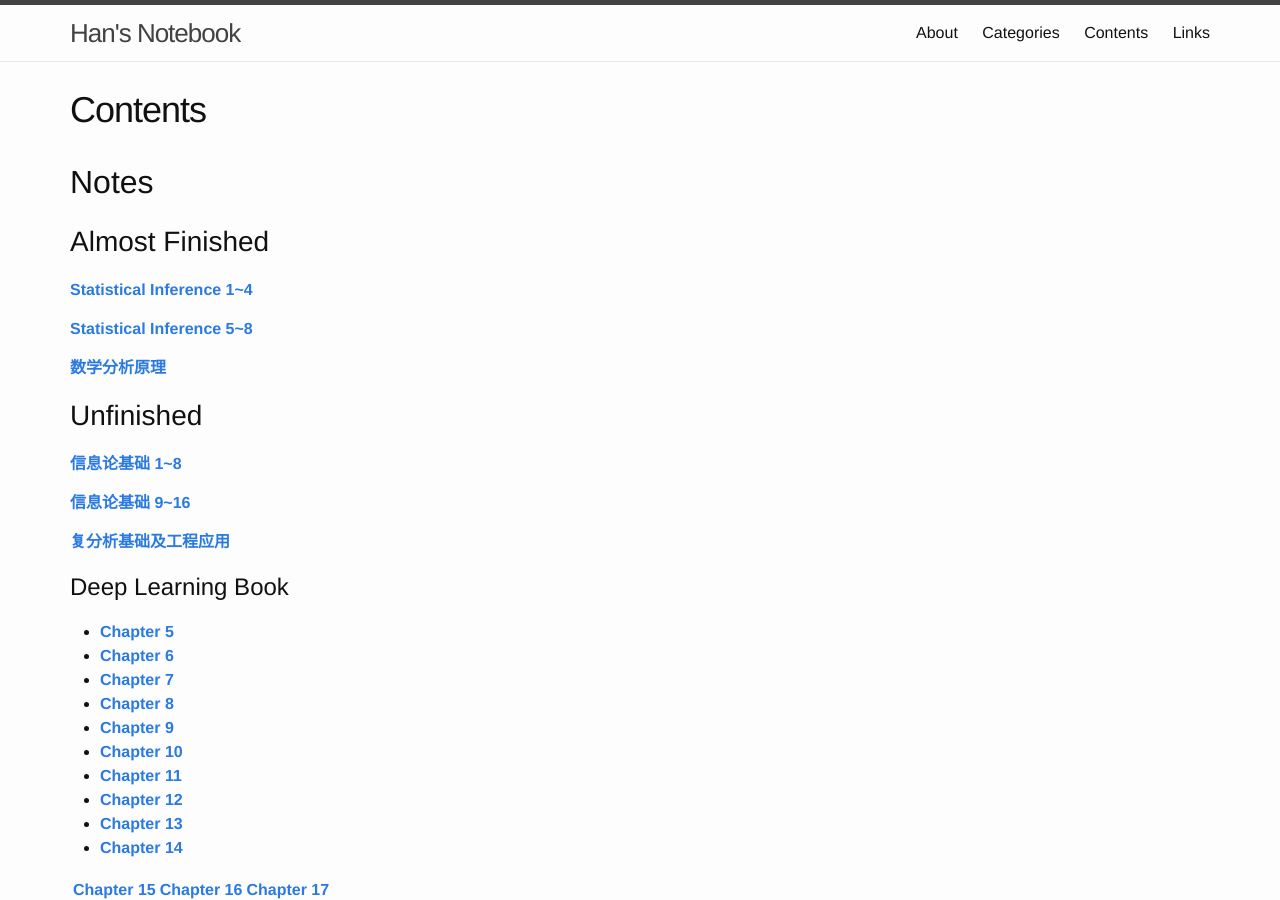
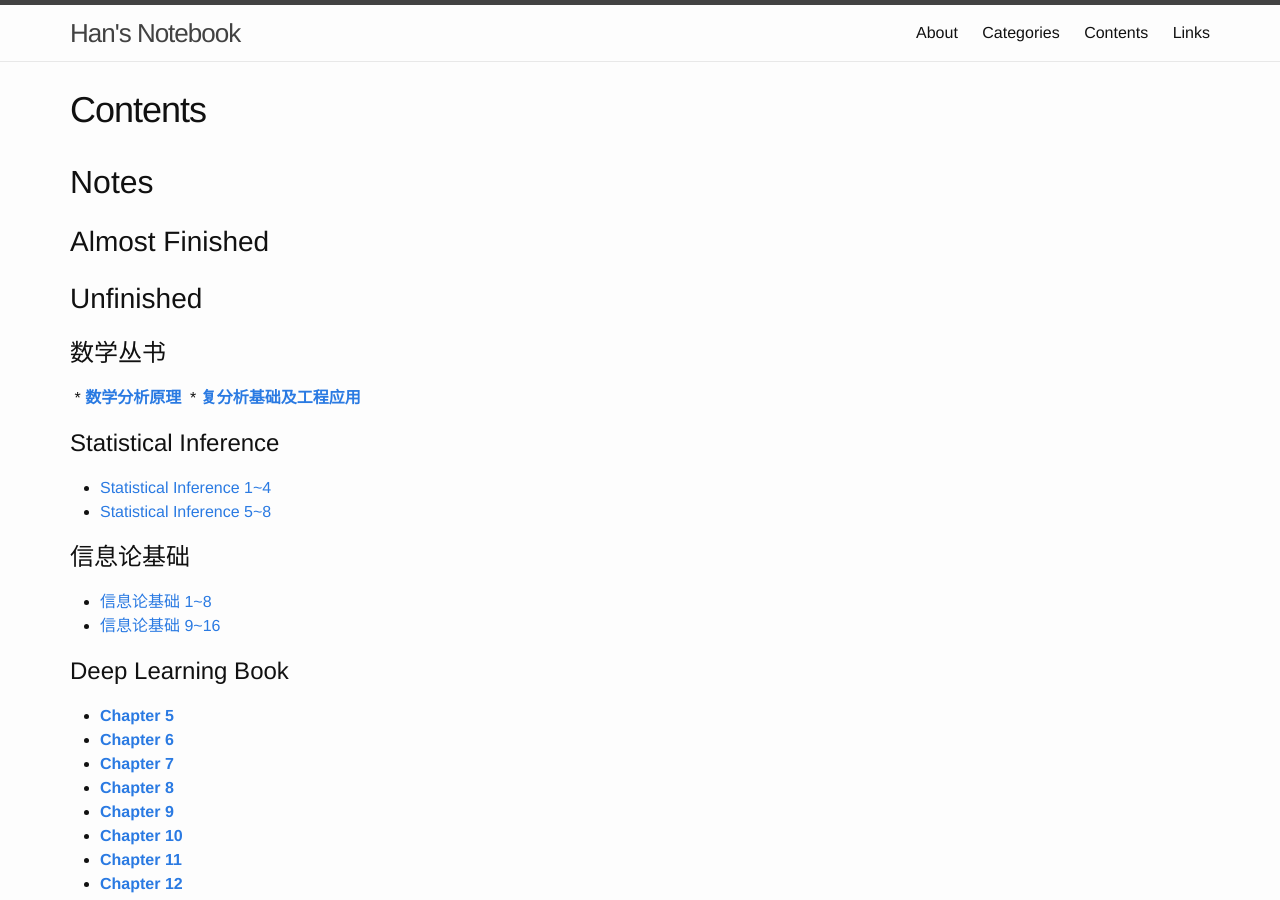
Before and after one commit to FiveEyes/FiveEyes.github.io, a Jekyll site: the page built from contents.md, in a window 1280 px wide and 900 px high. Built offline with Jekyll 4.4.1, drawn with Linux system fonts in a browser that asks for light colours.

Commit message:
Update contents.md

```diff
--- a/contents.md
+++ b/contents.md
@@ -8,19 +8,19 @@ permalink: /contents/
 
 ## Almost Finished
 
-[**Statistical Inference 1~4**]({% post_url 2015-12-07-Statistical-Inference-1 %})
-
-[**Statistical Inference 5~8**]({% post_url 2016-01-11-Statistical-Inference-2 %})
-
-[**数学分析原理**]({% post_url 2015-01-07-Principles-Mathematical-Analysis %})
-
 ## Unfinished
 
-[**信息论基础 1~8**]({% post_url 2015-09-12-Element-of-Information-Theory-1 %})
+### 数学丛书
+  * [**数学分析原理**]({% post_url 2015-01-07-Principles-Mathematical-Analysis %})
+  * [**复分析基础及工程应用**]({% post_url 2016-01-04-Fundamentals-of-Complex-Analysis %})
 
-[**信息论基础 9~16**]({% post_url 2016-01-08-Element-of-Information-Theory-2 %})
+### Statistical Inference
+  * [Statistical Inference 1~4]({% post_url 2015-12-07-Statistical-Inference-1 %})
+  * [Statistical Inference 5~8]({% post_url 2016-01-11-Statistical-Inference-2 %})
 
-[**复分析基础及工程应用**]({% post_url 2016-01-04-Fundamentals-of-Complex-Analysis %})
+### 信息论基础
+  * [信息论基础 1~8]({% post_url 2015-09-12-Element-of-Information-Theory-1 %})
+  * [信息论基础 9~16]({% post_url 2016-01-08-Element-of-Information-Theory-2 %})
 
 ### Deep Learning Book
   * [**Chapter 5**]({% post_url 2017-03-15-Deep-Learning-Book-5 %})
@@ -33,10 +33,12 @@ permalink: /contents/
   * [**Chapter 12**]({% post_url 2017-11-02-Deep-Learning-Book-12 %})
   * [**Chapter 13**]({% post_url 2017-11-03-Deep-Learning-Book-13 %})
   * [**Chapter 14**]({% post_url 2017-11-06-Deep-Learning-Book-14 %})
-
-| :---: | :---: | :---: |
-|[**Chapter 15**]({% post_url 2017-11-09-Deep-Learning-Book-15 %}) | [**Chapter 16**]({% post_url 2017-11-19-Deep-Learning-Book-16 %}) | [**Chapter 17**]({% post_url 2017-12-02-Deep-Learning-Book-17 %}) |
-| [**Chapter 18**]({% post_url 2017-12-10-Deep-Learning-Book-18 %}) | [**Chapter 19**]({% post_url 2017-12-27-Deep-Learning-Book-19 %}) | [**Chapter 20**]({% post_url 2018-01-11-Deep-Learning-Book-20 %}) |
+  * [**Chapter 15**]({% post_url 2017-11-09-Deep-Learning-Book-15 %})
+  * [**Chapter 16**]({% post_url 2017-11-19-Deep-Learning-Book-16 %})
+  * [**Chapter 17**]({% post_url 2017-12-02-Deep-Learning-Book-17 %})
+  * [**Chapter 18**]({% post_url 2017-12-10-Deep-Learning-Book-18 %})
+  * [**Chapter 19**]({% post_url 2017-12-27-Deep-Learning-Book-19 %})
+  * [**Chapter 20**]({% post_url 2018-01-11-Deep-Learning-Book-20 %})
 
 
 # Articles
```
